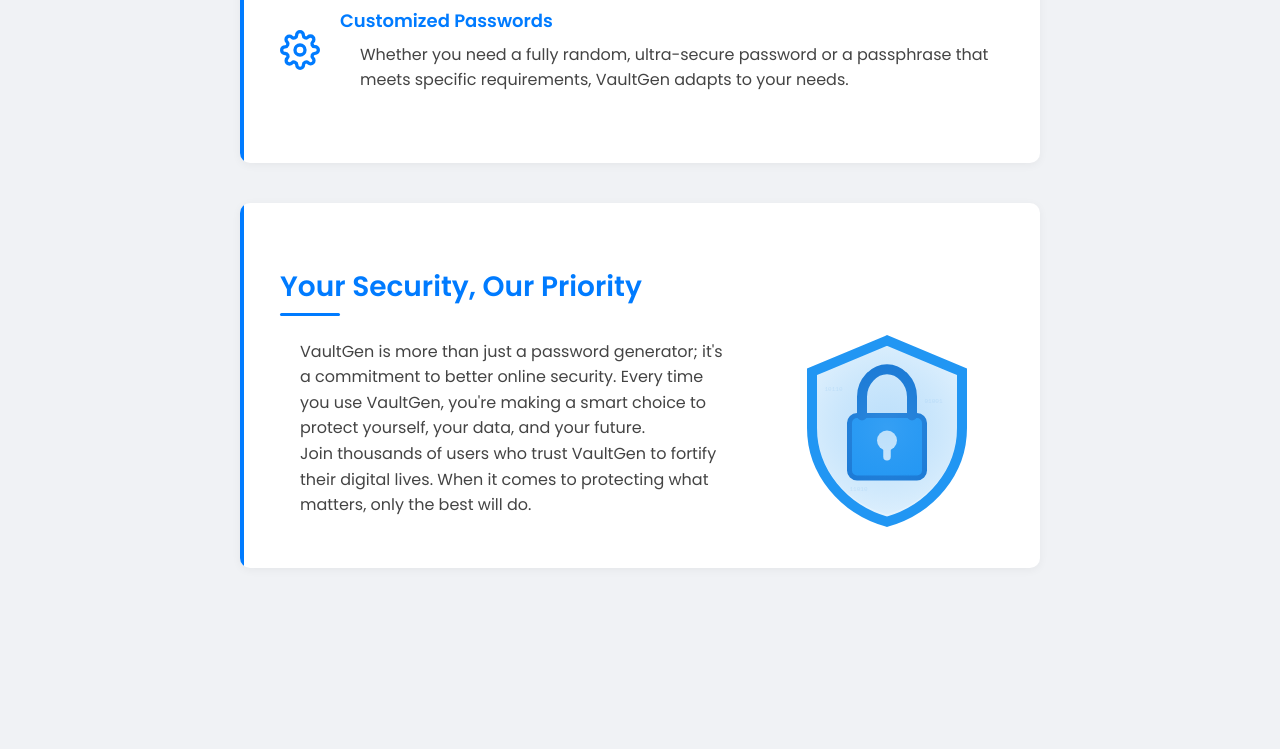
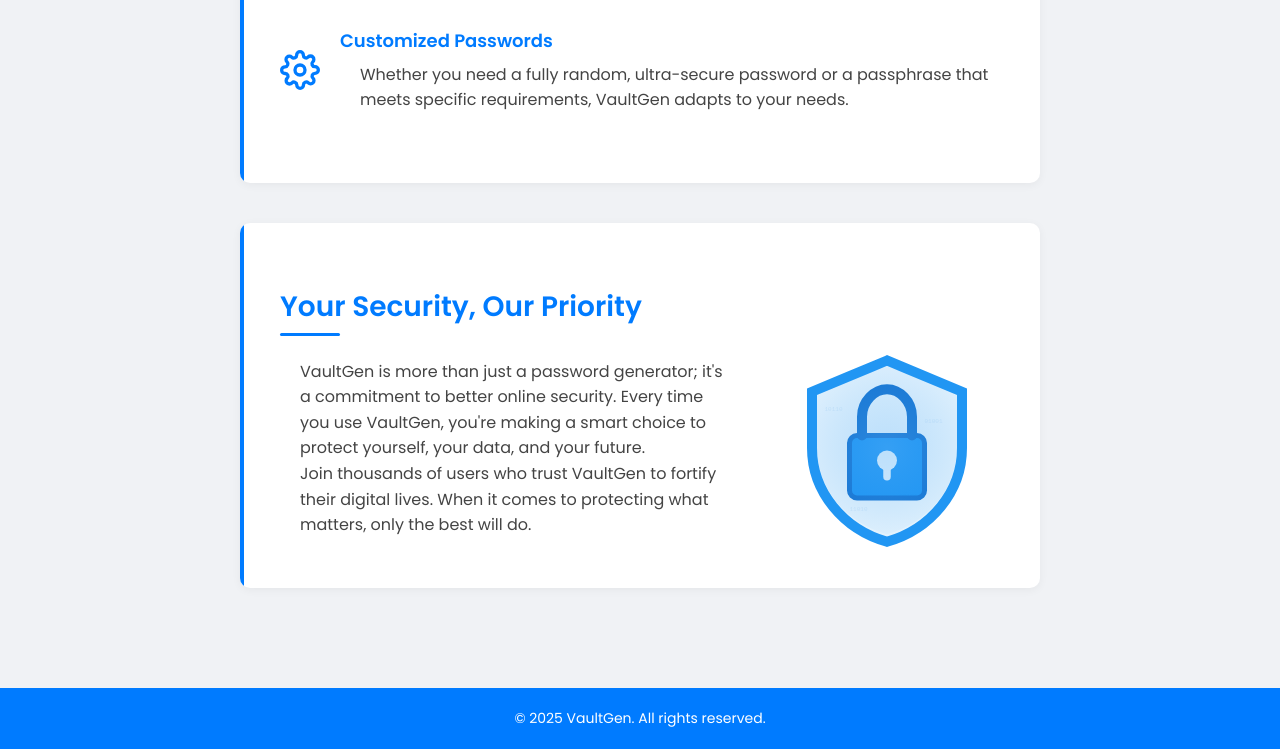
Before and after one commit to JxeD/vaultgen, a plain HTML site: page aboutus.html in a window 1280 px wide. Shown: the part 1407-2156 px from the top of the page. Before the commit the page ends 2035 px from the top, so only its background shows below. Drawn offline with Linux system fonts and the light colour scheme.

Commit message:
Update aboutus.html

```diff
--- a/aboutus.html
+++ b/aboutus.html
@@ -19,12 +19,11 @@
         body {
             font-family: 'Poppins', sans-serif;
             background-color: #f0f2f5;
+            margin: 0;
+            padding: 0;
+            min-height: 100vh;
             display: flex;
-            justify-content: center;
-            align-items: center;
-            min-height: 100vh;
-            margin: 0;
-            padding: 20px;
+            flex-direction: column;
         }
 
         h1 {
@@ -568,6 +567,41 @@
                 margin-bottom: 20px;
             }
         }
+
+        /* Footer styles */
+        .site-footer {
+            background-color: #007bff;
+            color: #ffffff;
+            padding: 20px 0;
+            margin-top: 40px;
+            width: 100%;
+        }
+
+        .footer-content {
+            max-width: 800px;
+            margin: 0 auto;
+            text-align: center;
+            padding: 0 20px;
+        }
+
+        .footer-content p {
+            margin: 0;
+            font-size: 14px;
+        }
+
+        /* Dark theme footer adjustments */
+        [data-theme="dark"] .site-footer {
+            background-color: #1a1a1a;
+        }
+
+        .container {
+            flex: 1;
+            width: 100%;
+            max-width: 1200px;
+            margin: 0 auto;
+            padding: 20px;
+            box-sizing: border-box;
+        }
     </style>
 </head>
 <body>
@@ -709,6 +743,12 @@
         </div>
     </div>
 
+    <footer class="site-footer">
+        <div class="footer-content">
+            <p>&copy; 2025 VaultGen. All rights reserved.</p>
+        </div>
+    </footer>
+
     <script>
         document.addEventListener("DOMContentLoaded", () => {
             // Sidebar functionality
```
